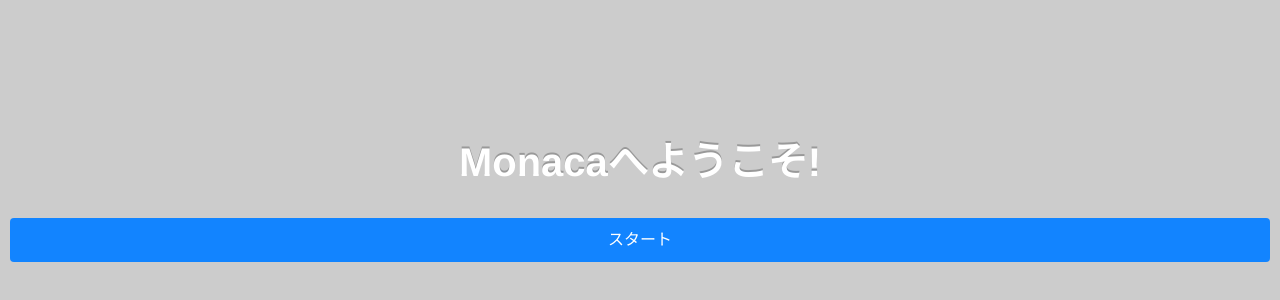
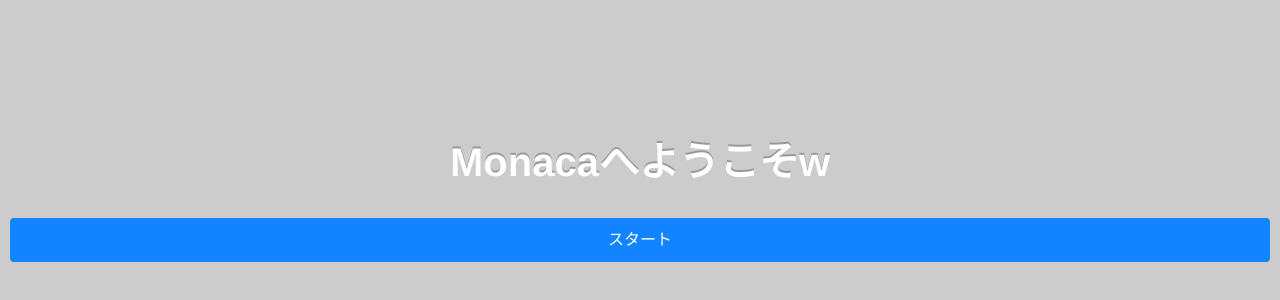
Before and after one commit to suohred/monacatest, a browser extension: page www/index.html in a window 1280 px wide. Shown: the part 80-380 px from the top of the page. Drawn offline with Linux system fonts and the light colour scheme.

Commit message:
20171031_ローカルコミットテスト

```diff
--- a/www/index.html
+++ b/www/index.html
@@ -17,7 +17,7 @@
 </head>
 <body>
 
-    <h1>Monacaへようこそ!</h1>
+    <h1>Monacaへようこそw</h1>
     <a class="button--large" href="phonegap-demo.html">スタート</a>
 
 </body>
```
